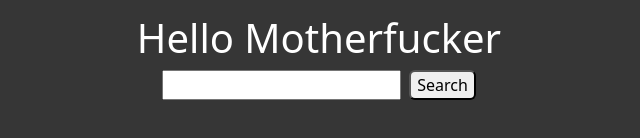
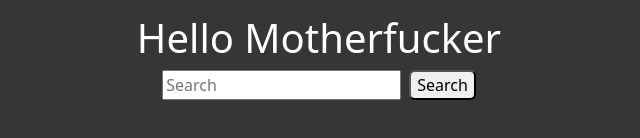
Before and after one commit to Yuri-Punzo/vite-boolflix, a Vue app: page / in a window 1280 px wide. Shown: the part 186-324 px from the top of the page, without its empty margins (321-961 px from the left). Built offline with nearby package versions, Linux system fonts and the light colour scheme; no server answers.

Commit message:
changed paths of url in store, wip for components

```diff
--- a/src/App.vue
+++ b/src/App.vue
@@ -1,19 +1,21 @@
 <script>
-import { store } from "./store.js";
+/* import { store } from "./store.js"; */
 import AppHeader from "./components/AppHeader.vue"
+import AppMain from "./components/AppMain.vue"
 
 export default {
   name: "App",
   components: {
-    AppHeader
+    AppHeader,
+    AppMain
   },
-  data() {
+  /* data() {
     return {
       store
     }
-  },
+  }, */
   mounted() {
-    store.callApi(store.api_url)
+    //store.callApi(store.api_url)
   }
 }
 </script>
@@ -21,6 +23,7 @@ export default {
 <template>
   <h1 class="text-center">Hello Motherfucker</h1>
   <AppHeader />
+  <AppMain />
 </template>
 
 <style lang="scss" scoped>
--- a/src/components/AppHeader.vue
+++ b/src/components/AppHeader.vue
@@ -1,14 +1,29 @@
 <script>
+import { store } from "../store.js";
 export default {
-    name: "AppHeader"
+    name: "AppHeader",
+    data() {
+        return {
+            store
+        }
+    },
+    methods: {
+        searchFunction() {
+            let url
+            let searchQuery = store.searchText
+            url = `${store.api_url}${searchQuery}`
+            store.callApi(url)
+        }
+    }
 }
 </script>
 
 <template>
-    <div class="text-center">
-        <input type="text">
-        <button class="ms-2 rounded">Search</button>
+    <div id="site_header" class="text-center">
+        <input placeholder="Search" v-model="store.searchText" @keyup.enter="searchFunction">
+        <button class="ms-2 rounded" @click="searchFunction">Search</button>
     </div>
+    <!-- /#site_header -->
 </template>
 
 <style lang="scss" scoped>
--- /dev/null
+++ b/src/components/AppMain.vue
@@ -0,0 +1,21 @@
+<script>
+import SearchResults from "./searchResults.vue"
+
+export default {
+    name: "AppMain",
+    components: {
+        SearchResults
+    }
+}
+</script>
+
+<template>
+    <div id="site_main">
+        <SearchResults />
+    </div>
+    <!-- /#site_main -->
+</template>
+
+<style lang="scss" scoped>
+
+</style>
--- /dev/null
+++ b/src/components/SearchResults.vue
@@ -0,0 +1,13 @@
+<script>
+export default {
+    name: "SearchResults"
+}
+</script>
+
+<template>
+
+</template>
+
+<style lang="scss" scoped>
+
+</style>
--- a/src/store.js
+++ b/src/store.js
@@ -3,7 +3,7 @@ import axios from "axios";
 
 export const store = reactive({
     api_key: "f960c6dfacd4d59b35ba116a5e61632b",
-    api_url: "https://api.themoviedb.org/3/search/movie?api_key=f960c6dfacd4d59b35ba116a5e61632b&query=Highlander",
+    api_url: "https://api.themoviedb.org/3/search/movie?api_key=f960c6dfacd4d59b35ba116a5e61632b&query=",
     error: null,
     loading: true,
     searchText: "",
```
